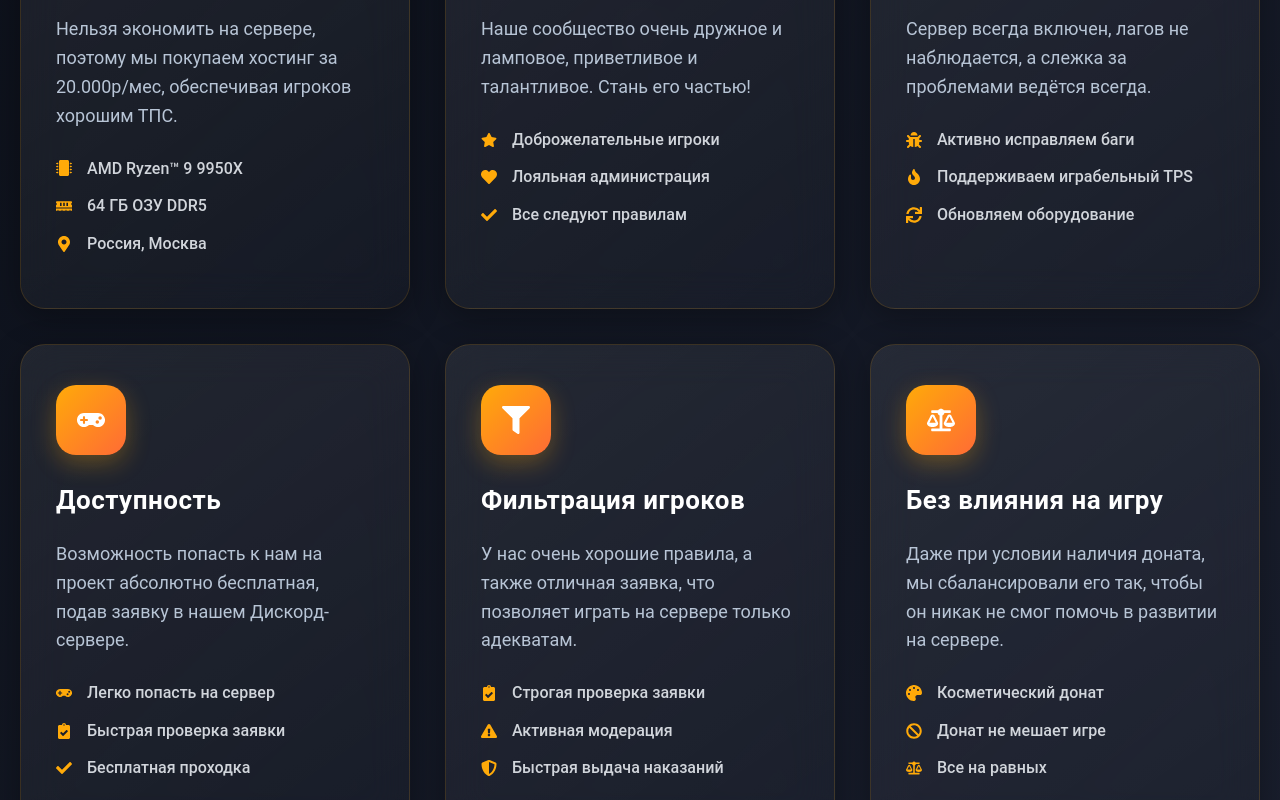
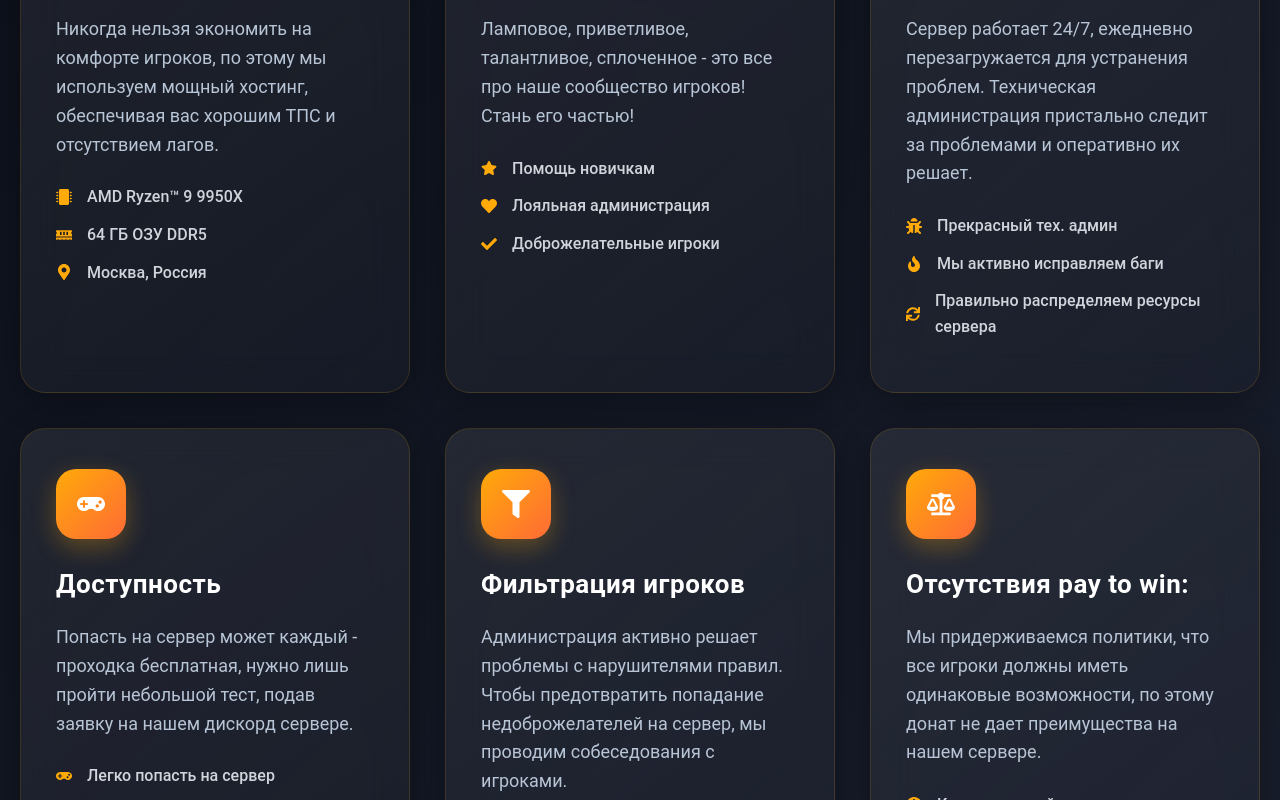
Before and after one commit to Maf1ck/SteamWorld, a React (Vite) app: page / in a window 1280 px wide. Shown: the part 1760-2560 px from the top of the page. Built offline with nearby package versions, Linux system fonts and the light colour scheme.

Commit message:
fix почему мы

```diff
--- a/src/Components/Header/Header.jsx
+++ b/src/Components/Header/Header.jsx
@@ -1,6 +1,6 @@
 import React, { useState, useEffect } from 'react'
 import css from './Header.module.css'
-import logo from '../../assets/img/logo.png'
+import logo from '/img/logo.png'
 
 const Header = () => {
   const [isScrolled, setIsScrolled] = useState(false);
--- a/src/Components/MainContent/MainContent.jsx
+++ b/src/Components/MainContent/MainContent.jsx
@@ -167,12 +167,12 @@ const MainContent = () => {
               </div>
               <h3 className={css.featureTitle}>Производительность</h3>
               <p className={css.featureDescription}>
-                Нельзя экономить на сервере, поэтому мы покупаем хостинг за 20.000р/мес, обеспечивая игроков хорошим ТПС.
+                Никогда нельзя экономить на комфорте игроков, по этому мы используем мощный хостинг, обеспечивая вас хорошим ТПС и отсутствием лагов.
               </p>
               <ul className={css.featureList}>
                 <li><FaMicrochip className={css.listIcon} /> AMD Ryzen™ 9 9950X</li>
                 <li><FaMemory className={css.listIcon} /> 64 ГБ ОЗУ DDR5</li>
-                <li><FaMapMarkerAlt className={css.listIcon} /> Россия, Москва</li>
+                <li><FaMapMarkerAlt className={css.listIcon} /> Москва, Россия</li>
               </ul>
             </div>
 
@@ -180,14 +180,14 @@ const MainContent = () => {
               <div className={css.featureIcon}>
                 <FaUsers />
               </div>
-              <h3 className={css.featureTitle}>Лучшее комьюнити</h3>
+              <h3 className={css.featureTitle}>Дружное комьюнити</h3>
               <p className={css.featureDescription}>
-                Наше сообщество очень дружное и ламповое, приветливое и талантливое. Стань его частью!
+                Ламповое, приветливое, талантливое, сплоченное - это все про наше сообщество игроков! Стань его частью!
               </p>
               <ul className={css.featureList}>
-                <li><FaStar className={css.listIcon} /> Доброжелательные игроки</li>
+                <li><FaStar className={css.listIcon} /> Помощь новичкам</li>
                 <li><FaHeart className={css.listIcon} /> Лояльная администрация</li>
-                <li><FaCheck className={css.listIcon} /> Все следуют правилам</li>
+                <li><FaCheck className={css.listIcon} />Доброжелательные игроки</li>
               </ul>
             </div>
 
@@ -197,12 +197,12 @@ const MainContent = () => {
               </div>
               <h3 className={css.featureTitle}>Стабильность</h3>
               <p className={css.featureDescription}>
-                Сервер всегда включен, лагов не наблюдается, а слежка за проблемами ведётся всегда.
+                Сервер работает 24/7, ежедневно перезагружается для устранения проблем. Техническая администрация пристально следит за проблемами и оперативно их решает.
               </p>
               <ul className={css.featureList}>
-                <li><FaBug className={css.listIcon} /> Активно исправляем баги</li>
-                <li><FaFire className={css.listIcon} /> Поддерживаем играбельный TPS</li>
-                <li><FaSync className={css.listIcon} /> Обновляем оборудование</li>
+                <li><FaBug className={css.listIcon} /> Прекрасный тех. админ</li>
+                <li><FaFire className={css.listIcon} /> Мы активно исправляем баги</li>
+                <li><FaSync className={css.listIcon} /> Правильно распределяем ресурсы сервера</li>
               </ul>
             </div>
 
@@ -212,12 +212,12 @@ const MainContent = () => {
               </div>
               <h3 className={css.featureTitle}>Доступность</h3>
               <p className={css.featureDescription}>
-                Возможность попасть к нам на проект абсолютно бесплатная, подав заявку в нашем Дискорд-сервере.
+                Попасть на сервер может каждый - проходка бесплатная, нужно лишь пройти небольшой тест, подав заявку на нашем дискорд сервере.
               </p>
               <ul className={css.featureList}>
                 <li><FaGamepad className={css.listIcon} /> Легко попасть на сервер</li>
                 <li><FaClipboardCheck className={css.listIcon} /> Быстрая проверка заявки</li>
-                <li><FaCheck className={css.listIcon} /> Бесплатная проходка</li>
+                <li><FaCheck className={css.listIcon} /> Заход и с пиратской, и с лицензионной версии</li>
               </ul>
             </div>
 
@@ -227,12 +227,12 @@ const MainContent = () => {
               </div>
               <h3 className={css.featureTitle}>Фильтрация игроков</h3>
               <p className={css.featureDescription}>
-                У нас очень хорошие правила, а также отличная заявка, что позволяет играть на сервере только адекватам.
+                Администрация активно решает проблемы с нарушителями правил. Чтобы предотвратить попадание недоброжелателей на сервер, мы проводим собеседования с игроками.
               </p>
               <ul className={css.featureList}>
                 <li><FaClipboardCheck className={css.listIcon} /> Строгая проверка заявки</li>
-                <li><FaExclamationTriangle className={css.listIcon} /> Активная модерация</li>
-                <li><FaShieldAlt className={css.listIcon} /> Быстрая выдача наказаний</li>
+                <li><FaExclamationTriangle className={css.listIcon} /> Личное собеседование с игроками</li>
+                <li><FaShieldAlt className={css.listIcon} /> Активная модерация</li>
               </ul>
             </div>
 
@@ -240,13 +240,14 @@ const MainContent = () => {
               <div className={css.featureIcon}>
                 <FaBalanceScale />
               </div>
-              <h3 className={css.featureTitle}>Без влияния на игру</h3>
+              <h3 className={css.featureTitle}>Отсутствия pay to win:
+</h3>
               <p className={css.featureDescription}>
-                Даже при условии наличия доната, мы сбалансировали его так, чтобы он никак не смог помочь в развитии на сервере.
+                Мы придерживаемся политики, что все игроки должны иметь одинаковые возможности, по этому донат не дает преимущества на нашем сервере.
               </p>
               <ul className={css.featureList}>
                 <li><FaPalette className={css.listIcon} /> Косметический донат</li>
-                <li><FaBan className={css.listIcon} /> Донат не мешает игре</li>
+                <li><FaBan className={css.listIcon} /> Донат не дает преимущества в игре</li>
                 <li><FaBalanceScale className={css.listIcon} /> Все на равных</li>
               </ul>
             </div>
```
